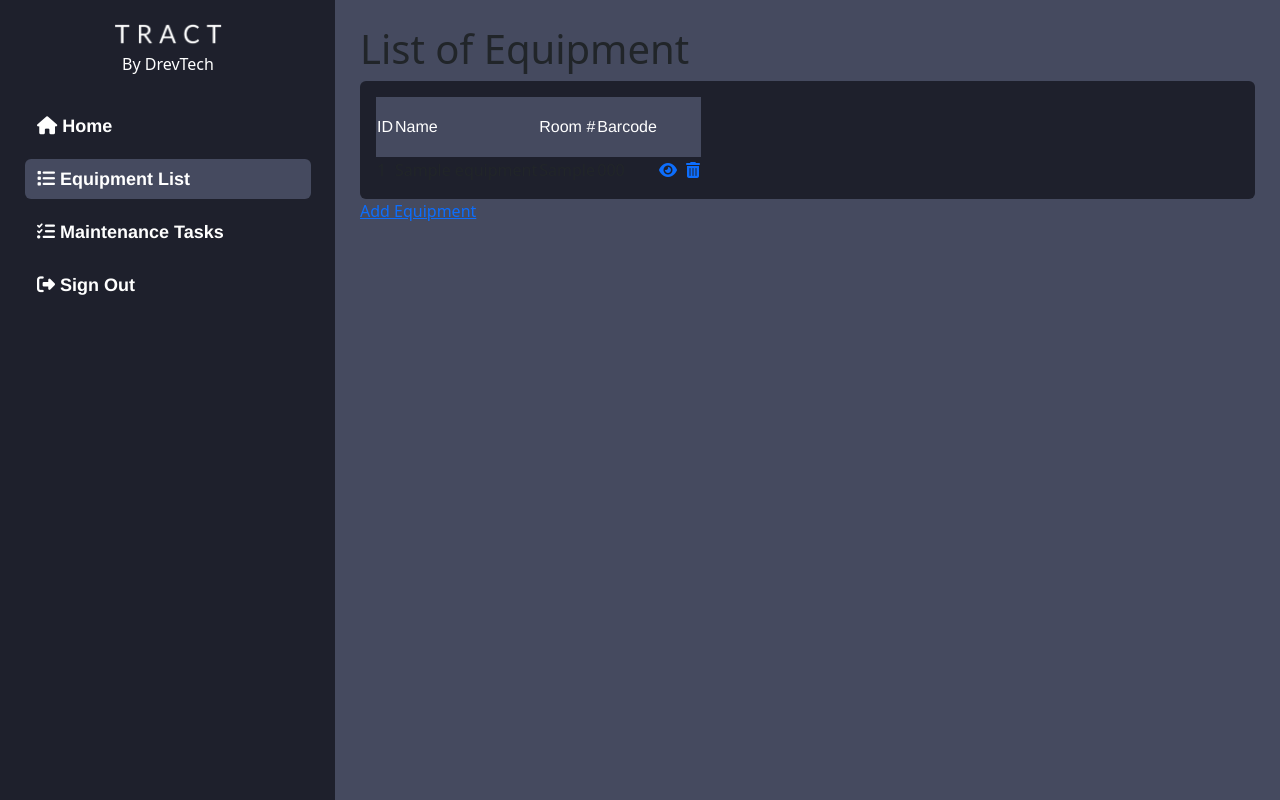
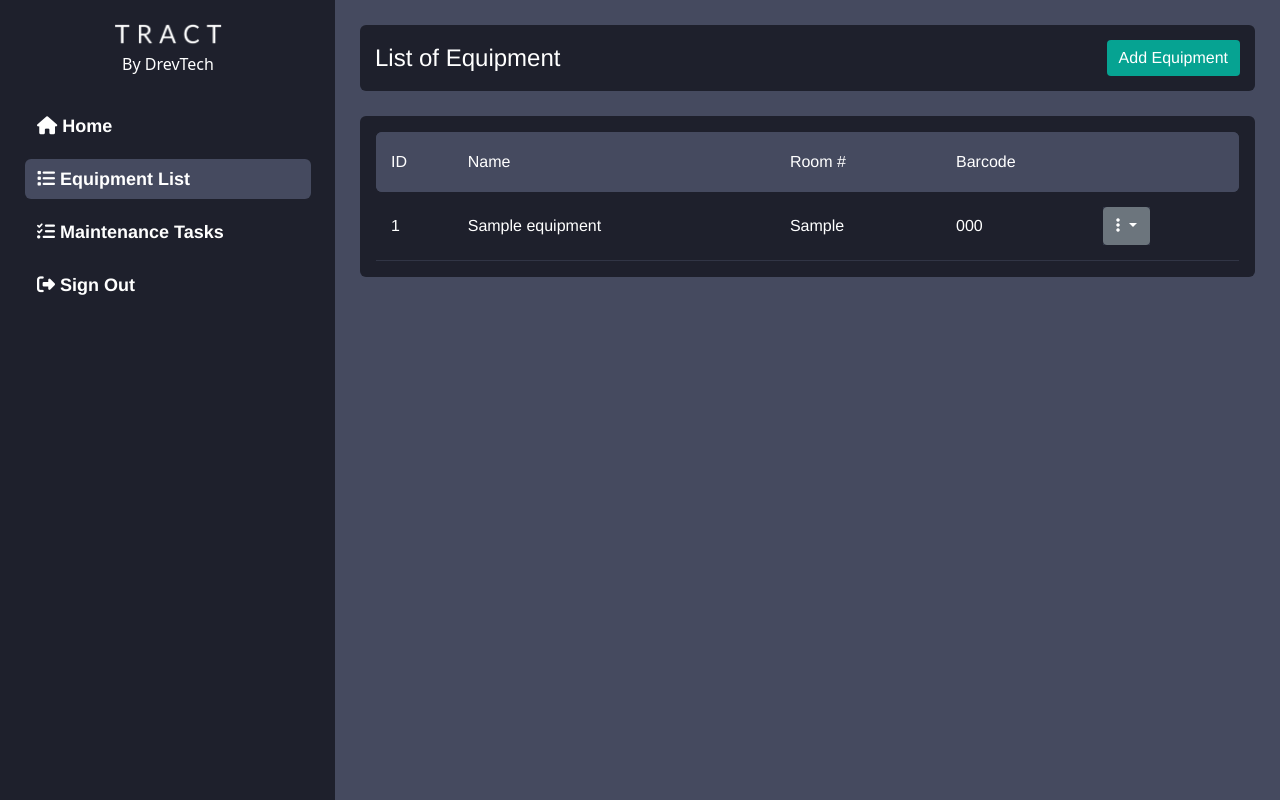
Before and after one commit to jdrevnyak/Tract, a Flask app: page /equipment in a window 1280 px wide. Run offline with Flask 3, Linux system fonts and the light colour scheme; a user stored in the database is signed in; tables that the repository leaves empty hold one stand-in row (values such as "Sample post"); parts of the project's set-up code (start-up, migrations or seed data) failed here and were passed over; some libraries are stand-ins or nearby versions.

Commit message:
Fixed more pages styles for PWA

```diff
--- a/static/styles.css
+++ b/static/styles.css
@@ -130,7 +130,7 @@ input::placeholder {
 .home-breadcrumb {
   display: flex;
   align-items: center;
-  justify-content: start;
+  justify-content: space-between;
   background: #1E202C;
   font-family: Helvetica Neue;
   letter-spacing: 0em;
@@ -145,6 +145,15 @@ input::placeholder {
 .home-breadcrumb h1 {
   font-size: 1.5em; /* adjust this value to your preference */
   margin: 0;
+}
+
+.home-breadcrumb .btn{
+  background-color: #06A392;
+  border: 0;
+}
+
+.home-breadcrumb .btn:hover{
+  background-color: #6c757d !important;
 }
 
 .home-card {
@@ -313,6 +322,55 @@ table tr + tr {
 }
 
 
+.dropdown {
+  position: relative;
+  display: inline-block;
+  background-color: #313545;
+  overflow: visible !important;
+
+
+}
+
+.dropdown-toggle {
+  background-color: #1E202C;
+  color: white;
+  border: none;
+  cursor: pointer;
+}
+
+.dropdown-menu {
+  display: none;
+  position: absolute;
+  background-color: #313545 !important;
+  border-radius: 0;
+  min-width: 160px;
+  box-shadow: 0px 8px 16px 0px rgba(0,0,0,0.2);
+  z-index: 1;
+  color: white;
+  transition: display 0.5s ease-in-out; /* Add a transition effect (optional) */
+
+}
+
+.dropdown-menu a {
+  color: white;
+  padding: 12px 16px;
+  text-decoration: none;
+  display: block;
+  background-color: #313545;
+}
+
+
+.dropdown-menu a:hover {
+  background-color: #2f3245;
+  color: #FFFFFF;
+}
+
+
+
+
+
+
+
 
 
 
@@ -346,20 +404,16 @@ table tr + tr {
   }
 
 
-    /* Home Page on small Screens */
+    /*  on small Screens */
 
-    body {
-      overflow-y: scroll; /* Enable vertical scrolling on the body */
-    }
 
     .squeeze {
       margin-left: 0; /* no need for margin on the left side on small screens */
       padding: 10px;
+      padding-bottom: 92px; /* Add padding to the bottom equal to the height of the sidebar */
     }
 
-    .home-breadcrumb {
-      padding: 10px;
-    }
+
 
     .home-breadcrumb h1 {
       font-size: 1.2em; /* adjust this value to your preference */
@@ -382,9 +436,15 @@ table tr + tr {
 
     .table-container {
       padding: 8px;
-      overflow-y: auto;  /* Enable vertical scrolling inside the table container */
+    }
+
+    .dropdown-menu {
+      right: 0 !important;
+      left: auto !important;
     }
   }
+
+
 
 /* Show .large-screen on larger screens */
 @media (min-width: 992px) {
--- a/templates/list_equipment.html
+++ b/templates/list_equipment.html
@@ -1,6 +1,5 @@
 <!DOCTYPE html>
 {% import 'wtf.html' as wtf %}
-
 
 <html>
 <head>
@@ -11,15 +10,22 @@
             margin-left: 5px;
         }
     </style>
+    <link rel="stylesheet" href="https://stackpath.bootstrapcdn.com/bootstrap/4.3.1/css/bootstrap.min.css">
+    <link rel="stylesheet" href="https://cdnjs.cloudflare.com/ajax/libs/font-awesome/5.15.3/css/all.min.css">
 </head>
 <body>
 {% extends 'basee.html' %}
 
 {% block content %}
 <div class="squeeze">
+<div class="home-breadcrumb">
 <h1>List of Equipment</h1>
+{% if current_user.has_permission(CAN_ADD_EQUIPMENT) %}
+    <a href="{{ url_for('new_equipment') }}" class="add-button btn btn-primary">Add Equipment</a>
+{% endif %}
+</div>
 
-<div class="table-container">
+<div class="table-container home-table">
 {% if equipment %}
 <table>
   <thead>
@@ -39,13 +45,21 @@
         <td>{{ equip.room }}</td>
         <td>{{ equip.barcode }}</td>
         <td>
-          <a href="{{ url_for('view_equipment', id=equip.id) }}"><i class="fas fa-eye"></i></a>
+          <div class="dropdown">
+            <button class="btn btn-secondary dropdown-toggle" type="button" id="dropdownMenuButton" data-toggle="dropdown" aria-haspopup="true" aria-expanded="false">
+              <i class="fas fa-ellipsis-v"></i>
+            </button>
+            <div class="dropdown-menu" aria-labelledby="dropdownMenuButton">
+              <a class="dropdown-item" href="{{ url_for('view_equipment', id=equip.id) }}">View</a>
               {% if current_user.has_permission(CAN_ADD_EQUIPMENT) %}
-          <a href="#" class="delete-button" onclick="event.preventDefault(); if (confirmDelete()) document.getElementById('delete-form-{{ equip.id }}').submit();"><i class="fas fa-trash-alt"></i></a>
+              <a class="dropdown-item" href="#" onclick="event.preventDefault(); if (confirmDelete()) document.getElementById('delete-form-{{ equip.id }}').submit();">Delete</a>
               <form id="delete-form-{{ equip.id }}" action="{{ url_for('delete_equipment', id=equip.id) }}" method="POST" style="display: none;">
                 <input type="hidden" name="_method" value="DELETE">
               </form>
+              <a class="dropdown-item" href="{{ url_for('edit_equipment', id=equip.id) }}">Edit</a>
               {% endif %}
+            </div>
+          </div>
         </td>
       </tr>
     {% endfor %}
@@ -56,17 +70,30 @@
 {% endif %}
 </div>
 
-{% if current_user.has_permission(CAN_ADD_EQUIPMENT) %}
-    <a href="{{ url_for('new_equipment') }}" class="add-button">Add Equipment</a>
-{% endif %}</div>
+</div>
 
 <script>
   function confirmDelete() {
     return confirm('Are you sure you want to delete this piece of equipment?');
   }
+
+  $(document).ready(function(){
+    $(".dropdown-toggle").click(function(){
+      $('.dropdown-menu').hide();  // Hide all other dropdown menus
+      $(this).next(".dropdown-menu").toggle();  // Toggle the clicked dropdown menu
+    });
+  });
+
+  $(document).on('click', function (e) {
+    if (!$(e.target).closest('.dropdown').length) {
+      $('.dropdown-menu').hide();
+    }
+  });
 </script>
 
 {% endblock %}
-
+<script src="https://code.jquery.com/jquery-3.3.1.slim.min.js"></script>
+<script src="https://cdnjs.cloudflare.com/ajax/libs/popper.js/1.14.7/umd/popper.min.js"></script>
+<script src="https://stackpath.bootstrapcdn.com/bootstrap/5.0.0-beta1/js/bootstrap.bundle.min.js"></script>
 </body>
 </html>
```
Also changed, not shown: templates/list_maintenance.html (+62 -14 lines). Lines whose indentation alone changed are shown as unchanged.
